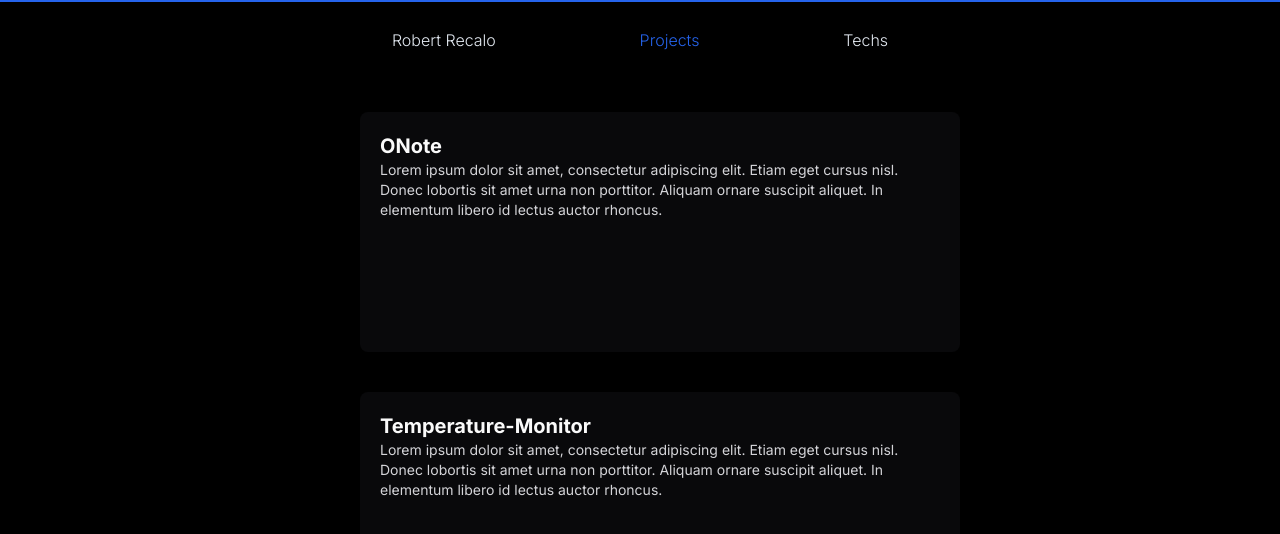
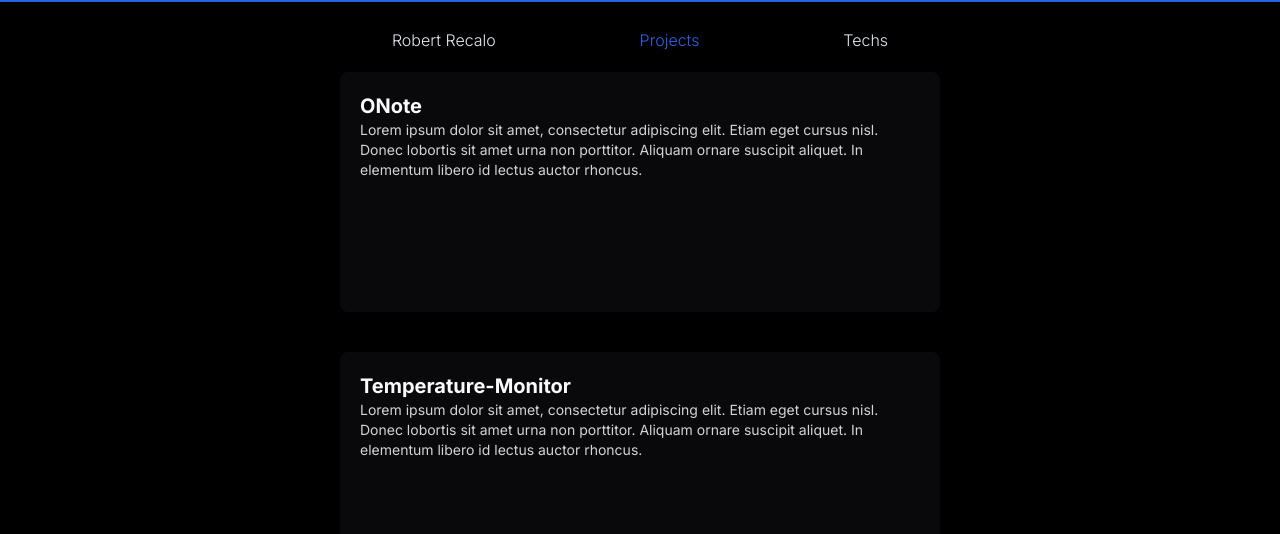
Before and after one commit to rrecalo/portfolio, a Next.js app: page /projects in a window 1280 px wide. Shown: the top 534 px of the page. Built offline with nearby package versions, Linux system fonts and the light colour scheme.

Commit message:
Fix some margin/padding properties on project/projectcards

```diff
--- a/src/app/projects/ProjectCard.tsx
+++ b/src/app/projects/ProjectCard.tsx
@@ -17,7 +17,7 @@ export default function ProjectCard({title, desc} : ProjectCardProps) {
   }
 
   return (
-    <motion.div className='top-[72px] left-0 w-full mx-5 h-60 bg-zinc-950 p-5 rounded-lg'
+    <motion.div className='top-[72px] left-0 h-60 bg-zinc-950 p-5 rounded-lg'
     initial={{opacity:0}} animate={{opacity:1, width: "100%"}} onClick={()=>{openProject()}}>
         <div className='text-xl font-bold text-zinc-50'>
             {title}
--- a/src/app/projects/[projectName]/page.tsx
+++ b/src/app/projects/[projectName]/page.tsx
@@ -16,7 +16,7 @@ export default function Page() {
   }
 
   return (
-    <motion.div className='text-xl font-bold sm:mt-[72px]  p-5 rounded-lg bg-zinc-950'
+    <motion.div className='text-xl font-bold mt-[72px] mx-5 sm:mx-auto p-5 rounded-lg bg-zinc-950'
     initial={{opacity:0}} animate={{opacity:1}} exit={{opacity:0}}
     >
       <div className='flex justify-between items-center'>
--- a/src/app/projects/page.tsx
+++ b/src/app/projects/page.tsx
@@ -5,7 +5,7 @@ import ProjectCard from './ProjectCard'
 
 export default function Projects() {
   return (
-    <motion.div key="projects" className='w-full text-slate-300 h-[300vh] mt-2 sm:mt-[52px] p-5' initial={{opacity:0}} animate={{opacity:1}} exit={{opacity:0}}>
+    <motion.div key="projects" className=' text-slate-300 h-[300vh] mt-[72px] sm:mt-[72px] mx-5' initial={{opacity:0}} animate={{opacity:1}} exit={{opacity:0}}>
       <motion.div className='flex flex-col mt-0 sm:mt-10 gap-10'>
         <ProjectCard title='ONote' desc="Lorem ipsum dolor sit amet, consectetur adipiscing elit. Etiam eget cursus nisl. Donec lobortis sit amet urna non porttitor. Aliquam ornare suscipit aliquet. In elementum libero id lectus auctor rhoncus."/>
         <ProjectCard title='Temperature-Monitor' desc="Lorem ipsum dolor sit amet, consectetur adipiscing elit. Etiam eget cursus nisl. Donec lobortis sit amet urna non porttitor. Aliquam ornare suscipit aliquet. In elementum libero id lectus auctor rhoncus."/>
```
